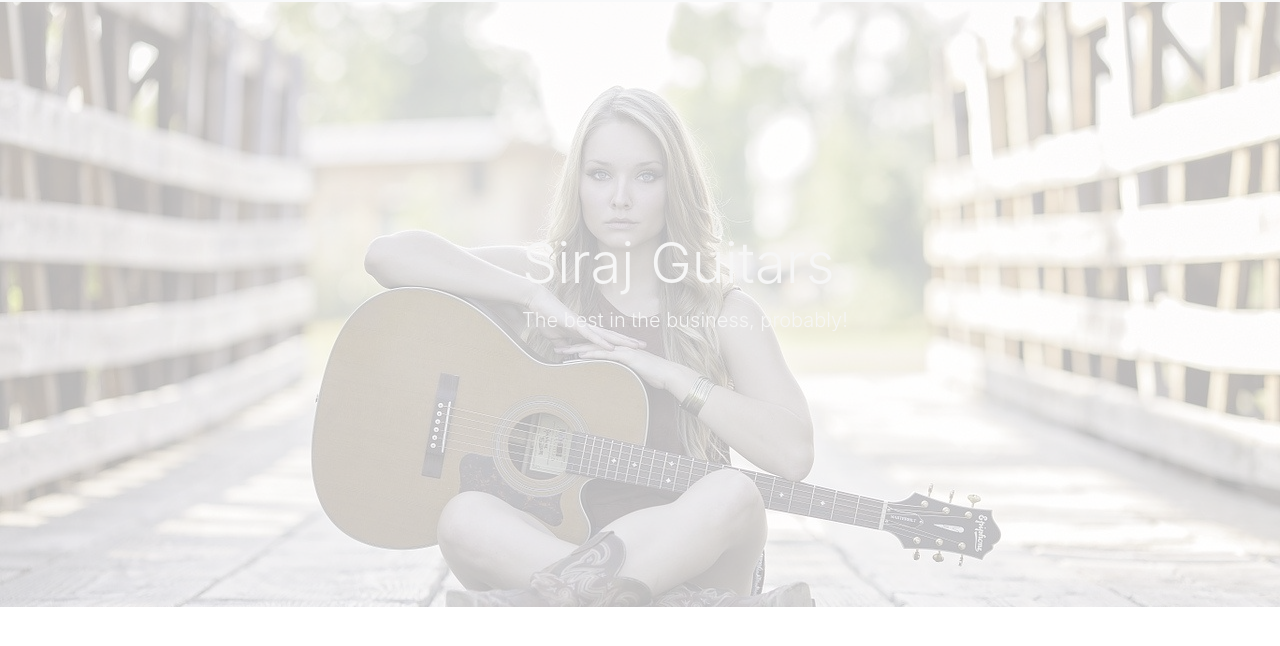
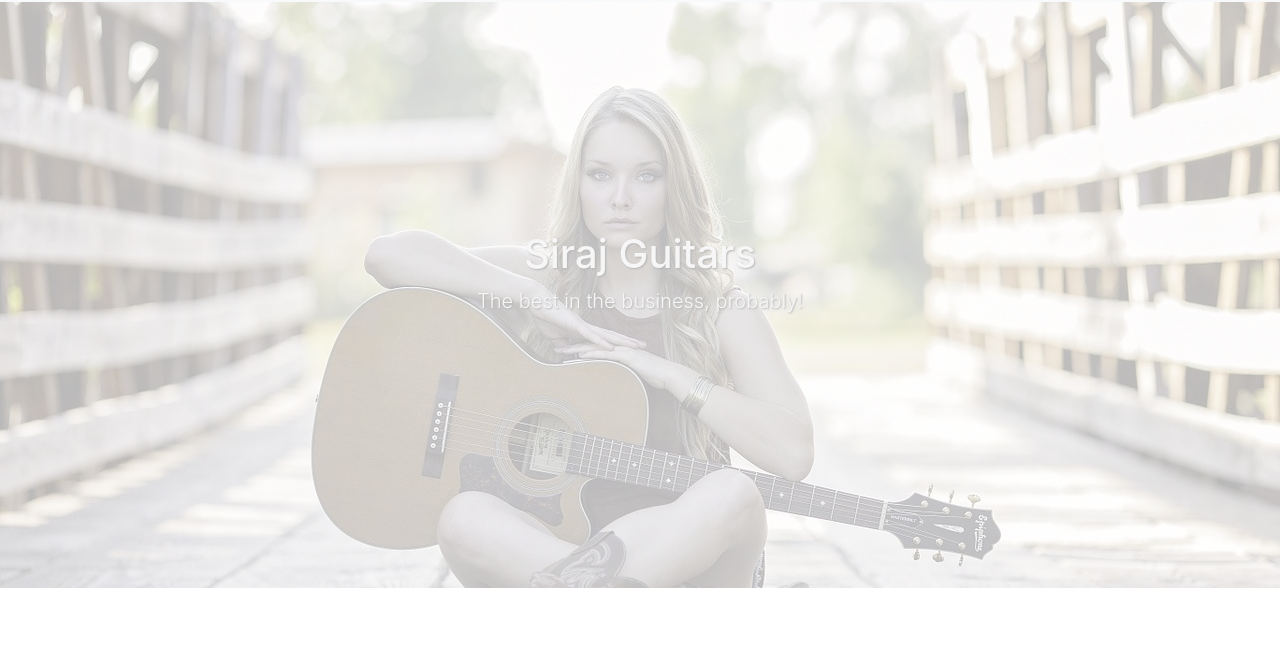
Before and after one commit to ajj-siraj/sample-product-page, a website: page index.html in a window 1280 px wide. Shown: the part 74-720 px from the top of the page. Drawn offline with nearby package versions, Linux system fonts and the light colour scheme.

Commit message:
slight jumbotron font style modifications & adjustments for smaller displays

```diff
--- a/css/styles.css
+++ b/css/styles.css
@@ -6,7 +6,7 @@
     background-size:cover;
     padding:20%;
     color:#ddd;
-
+    text-shadow: 1px 1px 2px black;
 }
 
 .background-animation{
--- a/index.html
+++ b/index.html
@@ -31,7 +31,7 @@
         </button>
         <div id="my-nav" class="collapse navbar-collapse">
             <ul class="navbar-nav ml-auto">
-                <li class="nav-item active">
+                <li class="nav-item">
                     <a class="nav-link" href="#">Guitar Store</a>
                 </li>
                 <li class="nav-item">
@@ -56,12 +56,9 @@
     <!-- jumbotron -->
     <section>
         <div class="jumbotron jumbotron-fluid">
-            <div class="row">
-                <div class="col-4">
-                    <img src="">
-                </div>
-                <div class="col-8">
-                    <h1 class="display-4 mt-5">Siraj Guitars</h1>
+            <div class="row justify-content-center text-center">
+                <div class="col-12">
+                    <h1 class="mt-5">Siraj Guitars</h1>
                     <p class="lead">The best in the business, probably!</p>
                 </div>
             </div>
```
